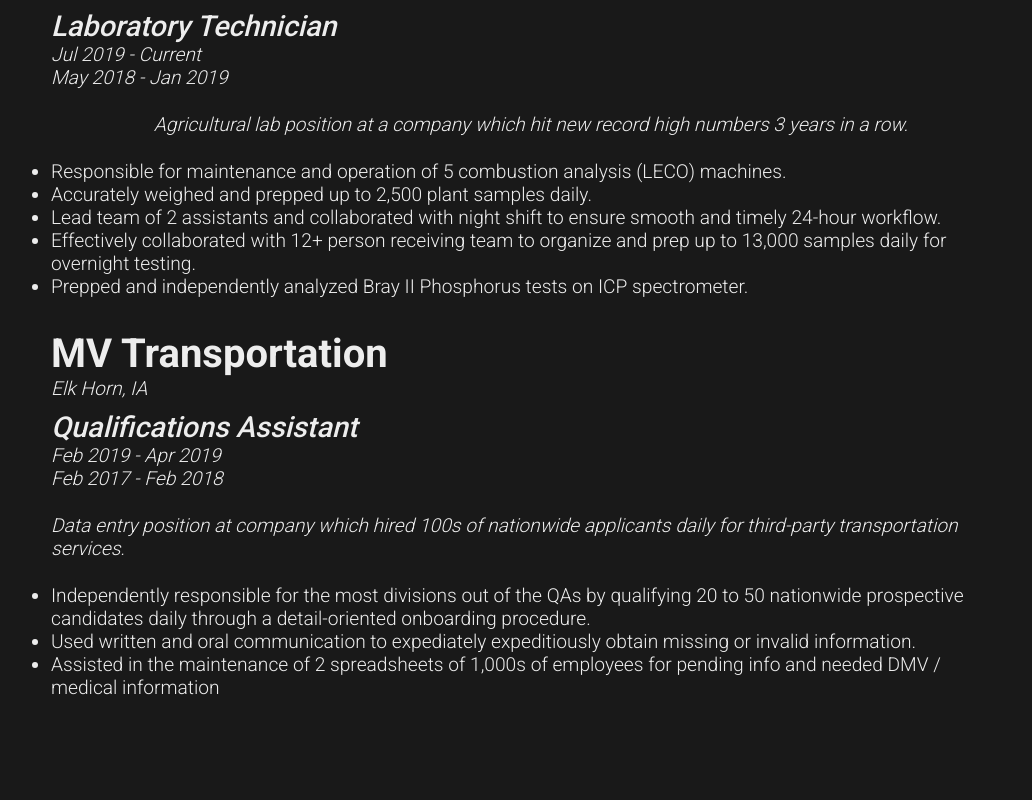
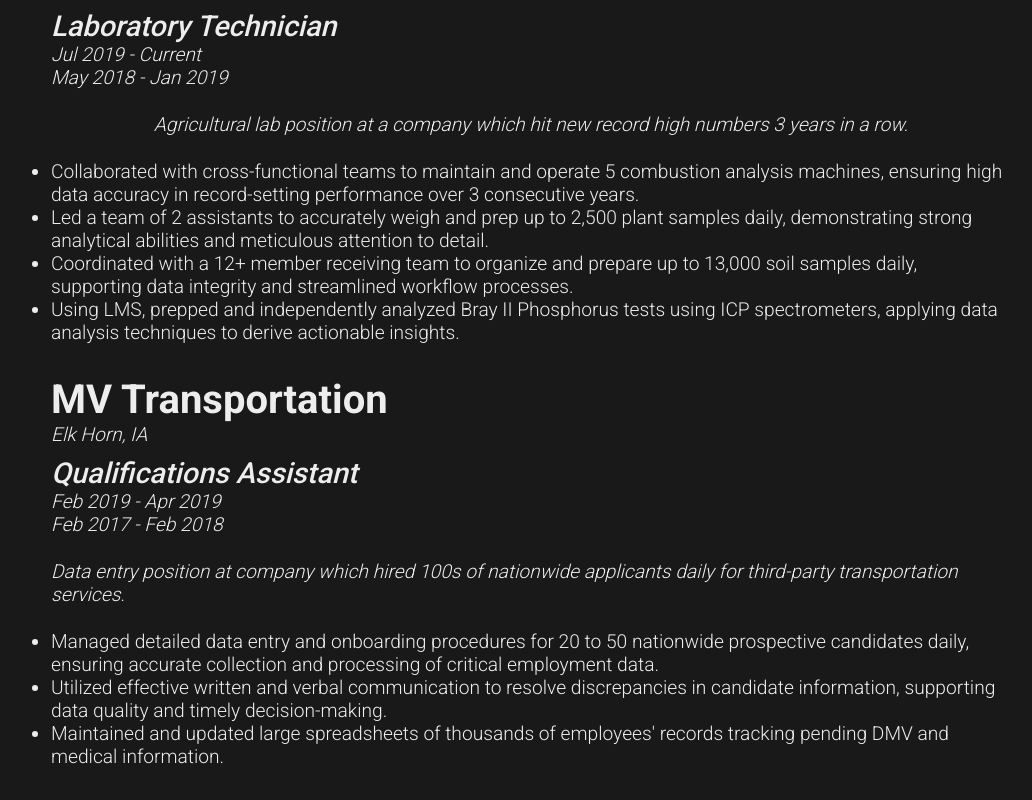
Before and after one commit to ClownChad/Portfolio, a Next.js app: page / in a window 1280 px wide. Shown: the part 1649-2449 px from the top of the page, without its empty margins (109-1141 px from the left). Before the commit the page ends 2380 px from the top, so only its background shows below. Built offline with nearby package versions, Linux system fonts and the light colour scheme; a web font is replaced by a local one.

Commit message:
Updated experience bullet points

```diff
--- a/app/page.tsx
+++ b/app/page.tsx
@@ -104,11 +104,10 @@
           <p className={styles.job_overview}>Agricultural lab position at a company which hit new record high numbers 3 years in a row.</p>
 
           <ul className={styles.job_desc_list}>
-            <li>Responsible for maintenance and operation of 5 combustion analysis (LECO) machines.</li>
-            <li>Accurately weighed and prepped up to 2,500 plant samples daily.</li>
-            <li>Lead team of 2 assistants and collaborated with night shift to ensure smooth and timely 24-hour workflow.</li>
-            <li>Effectively collaborated with 12+ person receiving team to organize and prep up to 13,000 samples daily for overnight testing.</li>
-            <li>Prepped and independently analyzed Bray II Phosphorus tests on ICP spectrometer.</li>
+            <li>Collaborated with cross-functional teams to maintain and operate 5 combustion analysis machines, ensuring high data accuracy in record-setting performance over 3 consecutive years.</li>
+            <li>Led a team of 2 assistants to accurately weigh and prep up to 2,500 plant samples daily, demonstrating strong analytical abilities and meticulous attention to detail.</li>
+            <li>Coordinated with a 12+ member receiving team to organize and prepare up to 13,000 soil samples daily, supporting data integrity and streamlined workflow processes.</li>
+            <li>Using LMS, prepped and independently analyzed Bray II Phosphorus tests using ICP spectrometers, applying data analysis techniques to derive actionable insights. </li>
           </ul>
         </div>
 
@@ -132,9 +131,9 @@
           <p className={styles.job_overview}>Data entry position at company which hired 100s of nationwide applicants daily for third-party transportation services.</p>
 
           <ul className={styles.job_desc_list}>
-            <li>Independently responsible for the most divisions out of the QAs by qualifying 20 to 50 nationwide prospective candidates daily through a detail-oriented onboarding procedure.</li>
-            <li>Used written and oral communication to expediately expeditiously obtain missing or invalid information. </li>
-            <li>Assisted in the maintenance of 2 spreadsheets of 1,000s of employees for pending info and needed DMV / medical information</li>
+            <li>Managed detailed data entry and onboarding procedures for 20 to 50 nationwide prospective candidates daily, ensuring accurate collection and processing of critical employment data.</li>
+            <li>Utilized effective written and verbal communication to resolve discrepancies in candidate information, supporting data quality and timely decision-making.</li>
+            <li>Maintained and updated large spreadsheets of thousands of employees' records tracking pending DMV and medical information. </li>
           </ul>
         </div>
       </div>
```
